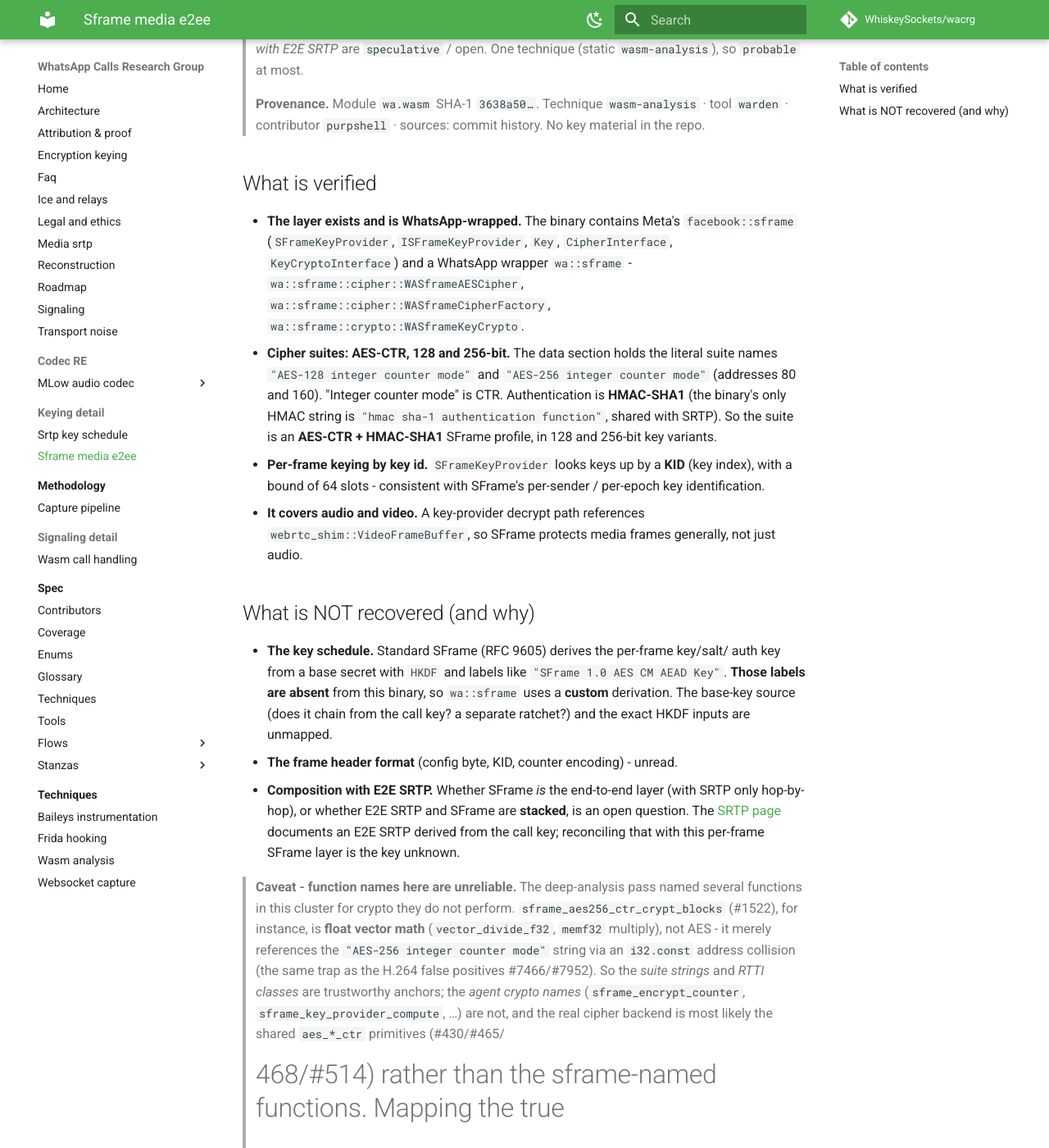
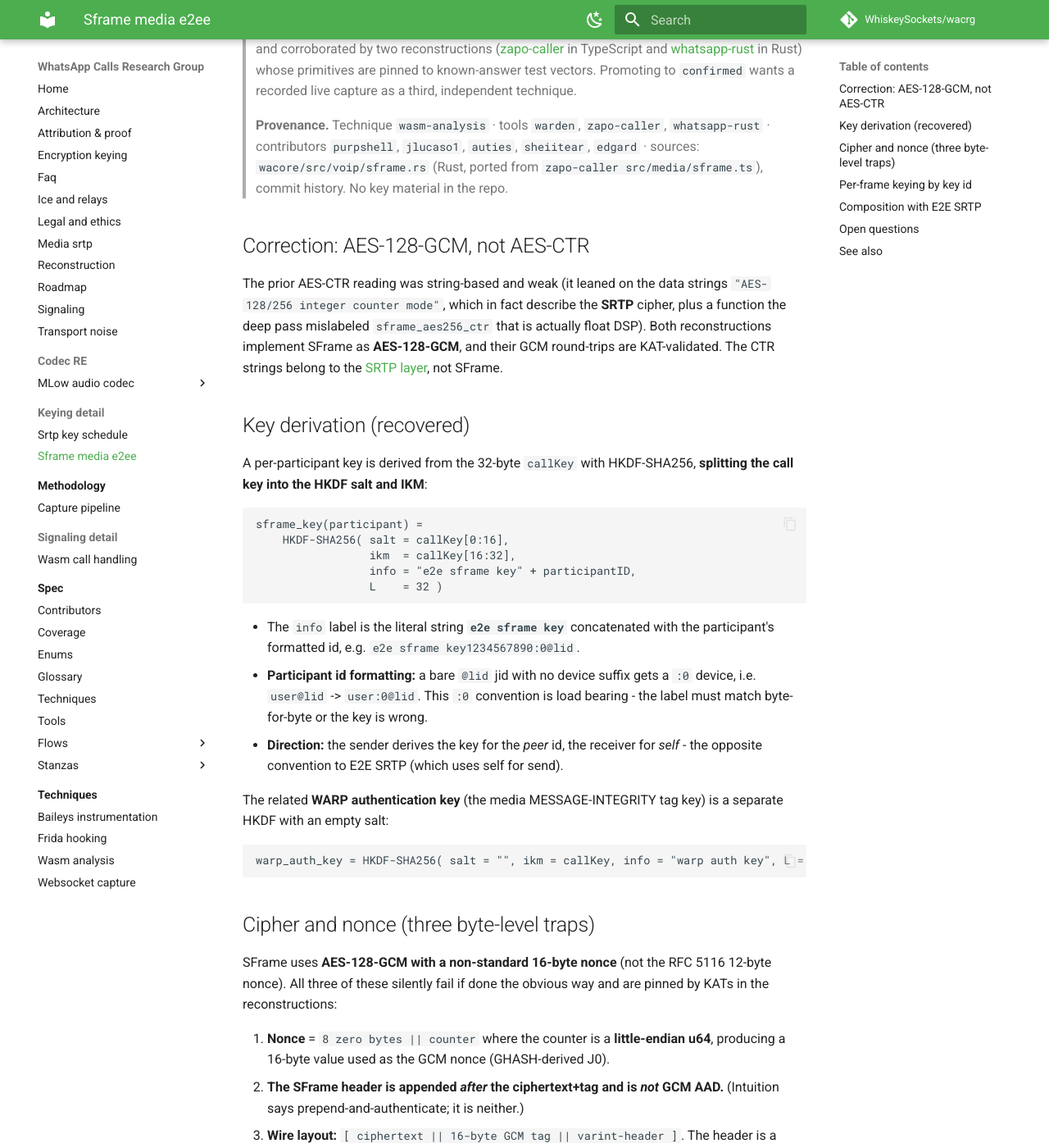
Before and after one commit to WhiskeySockets/wacrg, an MkDocs documentation site: the page built from docs/keying/sframe-media-e2ee.md, in a window 1280 px wide and 1400 px high, scrolled down 302 px. Shown: the whole window at 82% size. Built offline with MkDocs 1.6.1 and Material for MkDocs 9.7.7, drawn with Linux system fonts in a browser that asks for light colours; comment, search, counter and statistics services are not loaded; some of the changed text lies outside the part shown.

Commit message:
fix(keying): correct SFrame to AES-GCM; SRTP confirmed; recover HBH KDF
Two independent KAT-pinned reconstructions (zapo-caller TS, whatsapp-rust Rust)
correct and corroborate the keying plane:

- SFrame: AES-128-GCM, NOT AES-CTR (the prior CTR reading was string-based and
  conflated the SRTP cipher). Key schedule now recovered: HKDF-SHA256(salt=
  callKey[0:16], ikm=callKey[16:32], info='e2e sframe key'+participantID, 32);
  16-byte LE-counter nonce; header appended after ct+tag, not AAD; wire
  [ct||tag||varint-header]. warp auth key via info='warp auth key'.
- E2E SRTP: promoted probable -> CONFIRMED (static wasm-analysis + runtime trace
  + two reconstructions all derive byte-identical keys).
- HBH SRTP: recovered the two-stage wa_sfu_kdf (labels 'uplink/downlink hbh srtcp
  salt|key'), replacing the prior 'no HKDF' guess.

npm run build passes; no generated drift.

````diff
--- a/docs/keying/sframe-media-e2ee.md
+++ b/docs/keying/sframe-media-e2ee.md
@@ -1,75 +1,100 @@
 <!-- Hand-written narrative. Companion to srtp-key-schedule.md; the per-frame layer.
-     Honest about the function-level uncertainty (agent crypto names are unreliable here). -->
+     CORRECTED 2026-06 from two independent reconstructions (KAT-pinned): the cipher
+     is AES-128-GCM (not AES-CTR), and the key schedule is now known. -->
 
 # SFrame: per-frame media E2EE
 
 Alongside [SRTP](srtp-key-schedule.md), the binary carries a second media-crypto
 layer: **SFrame** (Secure Frames), which encrypts each media frame's content end
-to end. This page records what is verified about it and is explicit about what is
-not, because the function-level naming here is unreliable (see the caveat).
+to end. An earlier version of this page (from a single static `wasm-analysis`
+read) reported the cipher as AES-CTR with an unknown key schedule. **Two
+independent reconstructions corrected that**: the cipher is **AES-128-GCM**, and
+the key schedule is now fully recovered.
 
-> **Confidence.** The *layer* and its *cipher suites* are `probable` (recovered
-> from the binary's own RTTI and cipher-suite strings). The *key schedule*, the
-> *frame header*, and *how SFrame composes with E2E SRTP* are `speculative` /
-> open. One technique (static `wasm-analysis`), so `probable` at most.
+> **Confidence.** The key schedule and GCM framing are **`probable`**: recovered
+> by `wasm-analysis` and corroborated by two reconstructions
+> ([zapo-caller](../../spec/tools.md) in TypeScript and
+> [whatsapp-rust](../../spec/tools.md) in Rust) whose primitives are pinned to
+> known-answer test vectors. Promoting to `confirmed` wants a recorded live
+> capture as a third, independent technique.
 >
-> **Provenance.** Module `wa.wasm` SHA-1 `3638a50…`. Technique `wasm-analysis` ·
-> tool `warden` · contributor `purpshell` · sources: commit history. No key
-> material in the repo.
+> **Provenance.** Technique `wasm-analysis` · tools `warden`, `zapo-caller`,
+> `whatsapp-rust` · contributors `purpshell`, `jlucaso1`, `auties`, `sheiitear`,
+> `edgard` · sources: `wacore/src/voip/sframe.rs` (Rust, ported from
+> `zapo-caller src/media/sframe.ts`), commit history. No key material in the repo.
 
-## What is verified
+## Correction: AES-128-GCM, not AES-CTR
 
-- **The layer exists and is WhatsApp-wrapped.** The binary contains Meta's
-  `facebook::sframe` (`SFrameKeyProvider`, `ISFrameKeyProvider`, `Key`,
-  `CipherInterface`, `KeyCryptoInterface`) and a WhatsApp wrapper
-  `wa::sframe` - `wa::sframe::cipher::WASframeAESCipher`,
-  `wa::sframe::cipher::WASframeCipherFactory`, `wa::sframe::crypto::WASframeKeyCrypto`.
-- **Cipher suites: AES-CTR, 128 and 256-bit.** The data section holds the literal
-  suite names `"AES-128 integer counter mode"` and `"AES-256 integer counter mode"`
-  (addresses 80 and 160). "Integer counter mode" is CTR. Authentication is
-  **HMAC-SHA1** (the binary's only HMAC string is `"hmac sha-1 authentication
-  function"`, shared with SRTP). So the suite is an **AES-CTR + HMAC-SHA1** SFrame
-  profile, in 128 and 256-bit key variants.
-- **Per-frame keying by key id.** `SFrameKeyProvider` looks keys up by a **KID**
-  (key index), with a bound of 64 slots - consistent with SFrame's per-sender /
-  per-epoch key identification.
-- **It covers audio and video.** A key-provider decrypt path references
-  `webrtc_shim::VideoFrameBuffer`, so SFrame protects media frames generally, not
-  just audio.
+The prior AES-CTR reading was string-based and weak (it leaned on the data
+strings `"AES-128/256 integer counter mode"`, which in fact describe the **SRTP**
+cipher, plus a function the deep pass mislabeled `sframe_aes256_ctr` that is
+actually float DSP). Both reconstructions implement SFrame as **AES-128-GCM**, and
+their GCM round-trips are KAT-validated. The CTR strings belong to the
+[SRTP layer](srtp-key-schedule.md), not SFrame.
 
-## What is NOT recovered (and why)
+## Key derivation (recovered)
 
-- **The key schedule.** Standard SFrame (RFC 9605) derives the per-frame key/salt/
-  auth key from a base secret with `HKDF` and labels like
-  `"SFrame 1.0 AES CM AEAD Key"`. **Those labels are absent** from this binary, so
-  `wa::sframe` uses a **custom** derivation. The base-key source (does it chain
-  from the call key? a separate ratchet?) and the exact HKDF inputs are unmapped.
-- **The frame header format** (config byte, KID, counter encoding) - unread.
-- **Composition with E2E SRTP.** Whether SFrame *is* the end-to-end layer (with
-  SRTP only hop-by-hop), or whether E2E SRTP and SFrame are **stacked**, is an
-  open question. The [SRTP page](srtp-key-schedule.md) documents an E2E SRTP
-  derived from the call key; reconciling that with this per-frame SFrame layer is
-  the key unknown.
+A per-participant key is derived from the 32-byte `callKey` with HKDF-SHA256,
+**splitting the call key into the HKDF salt and IKM**:
 
-> **Caveat - function names here are unreliable.** The deep-analysis pass named
-> several functions in this cluster for crypto they do not perform.
-> `sframe_aes256_ctr_crypt_blocks` (#1522), for instance, is **float vector math**
-> (`vector_divide_f32`, `memf32` multiply), not AES - it merely references the
-> `"AES-256 integer counter mode"` string via an `i32.const` address collision
-> (the same trap as the H.264 false positives #7466/#7952). So the *suite strings*
-> and *RTTI classes* are trustworthy anchors; the *agent crypto names*
-> (`sframe_encrypt_counter`, `sframe_key_provider_compute`, …) are not, and the
-> real cipher backend is most likely the shared `aes_*_ctr` primitives (#430/#465/
-> #468/#514) rather than the sframe-named functions. Mapping the true
-> implementation needs body-by-body reads.
+```
+sframe_key(participant) =
+    HKDF-SHA256( salt = callKey[0:16],
+                 ikm  = callKey[16:32],
+                 info = "e2e sframe key" + participantID,
+                 L    = 32 )
+```
+
+- The `info` label is the literal string **`e2e sframe key`** concatenated with
+  the participant's formatted id, e.g. `e2e sframe key1234567890:0@lid`.
+- **Participant id formatting:** a bare `@lid` jid with no device suffix gets a
+  `:0` device, i.e. `user@lid` -> `user:0@lid`. This `:0` convention is load
+  bearing - the label must match byte-for-byte or the key is wrong.
+- **Direction:** the sender derives the key for the *peer* id, the receiver for
+  *self* - the opposite convention to E2E SRTP (which uses self for send).
+
+The related **WARP authentication key** (the media MESSAGE-INTEGRITY tag key) is a
+separate HKDF with an empty salt:
+
+```
+warp_auth_key = HKDF-SHA256( salt = "", ikm = callKey, info = "warp auth key", L = 32 )
+```
+
+## Cipher and nonce (three byte-level traps)
+
+SFrame uses **AES-128-GCM with a non-standard 16-byte nonce** (not the RFC 5116
+12-byte nonce). All three of these silently fail if done the obvious way and are
+pinned by KATs in the reconstructions:
+
+1. **Nonce** = `8 zero bytes || counter` where the counter is a **little-endian
+   u64**, producing a 16-byte value used as the GCM nonce (GHASH-derived J0).
+2. **The SFrame header is appended *after* the ciphertext+tag and is *not* GCM
+   AAD.** (Intuition says prepend-and-authenticate; it is neither.)
+3. **Wire layout:** `[ ciphertext || 16-byte GCM tag || varint-header ]`. The
+   header is a varint-encoded `(counter, key_id, ...)` trailer.
+
+## Per-frame keying by key id
+
+Keys are looked up by a **KID** (key index), consistent with SFrame's
+per-sender / per-epoch identification. The class set in the binary
+(`facebook::sframe::SFrameKeyProvider` + a WhatsApp wrapper `wa::sframe`) backs
+this; the reconstructions implement the single-key path used by 1:1 calls.
+
+## Composition with E2E SRTP
+
+A 1:1 call therefore has **two end-to-end media-crypto layers** over the relay:
+the [E2E SRTP](srtp-key-schedule.md) cipher (AES-CM) *and* SFrame (AES-GCM),
+both keyed from the same `callKey` by different HKDF labels. Plus the relay's
+**hop-by-hop SRTP**. The exact order in which they apply on the wire (SFrame
+inside SRTP vs. alongside) is tracked below.
 
 ## Open questions
 
-- The `wa::sframe` key derivation: base secret, KDF, and labels.
-- The SFrame frame header byte layout and the KID/counter encoding.
-- E2E SRTP vs SFrame: one layer or two, and in what order relative to HBH SRTP.
-- Which functions actually implement the AES-CTR + HMAC cipher (vs the
-  mislabelled DSP/utility functions in this cluster).
+- The precise on-wire **ordering** of SFrame, E2E SRTP, and HBH SRTP for one
+  media packet.
+- The **KID / epoch** semantics for rekeying (the multi-key path beyond 1:1).
+- The exact `key_id` and length fields inside the varint header.
+- Whether a recorded live capture confirms GCM end-to-end (to reach `confirmed`).
 
 ## See also
 
````
Also changed, not shown: docs/keying/srtp-key-schedule.md (+32 -17 lines).
